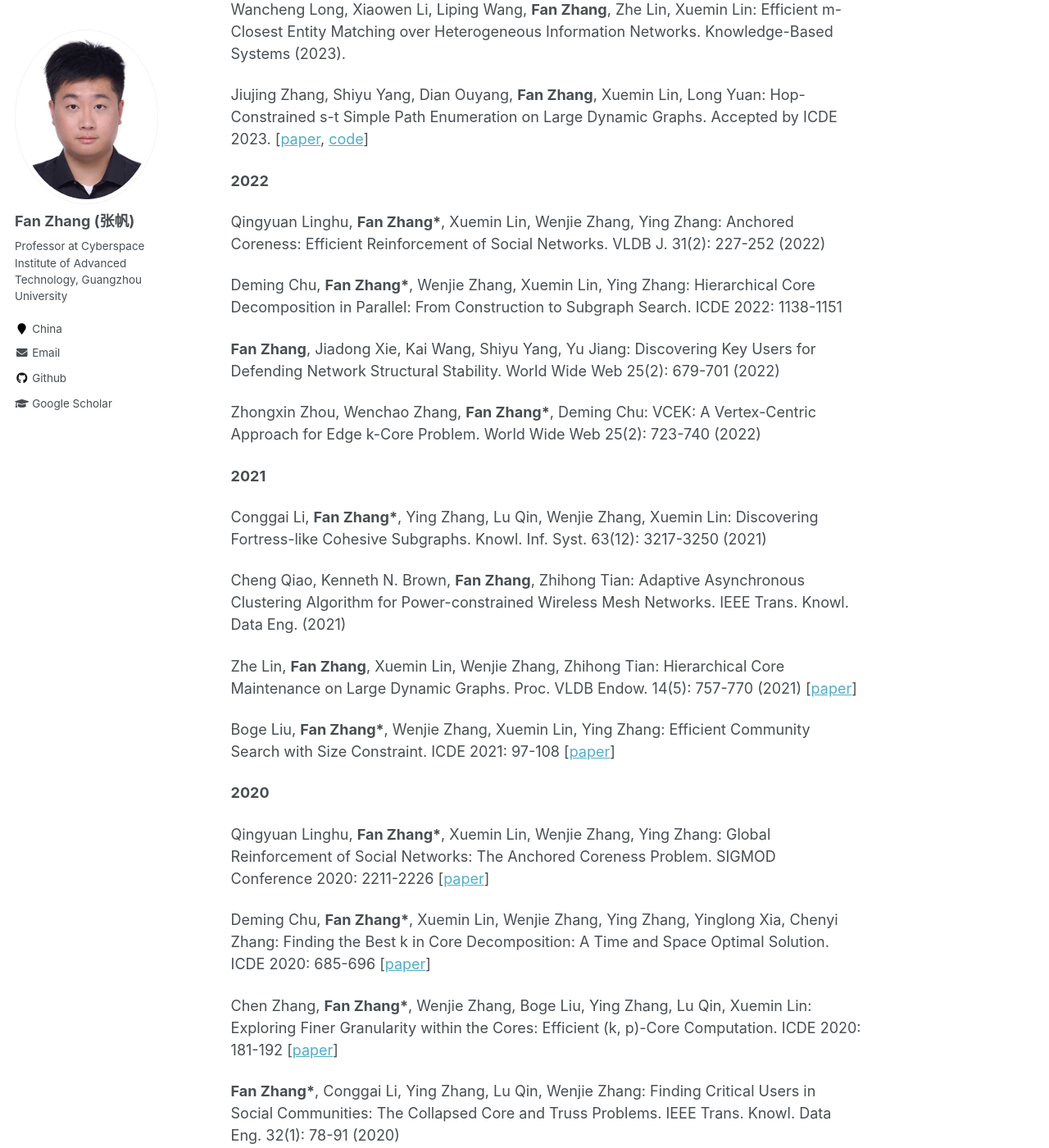
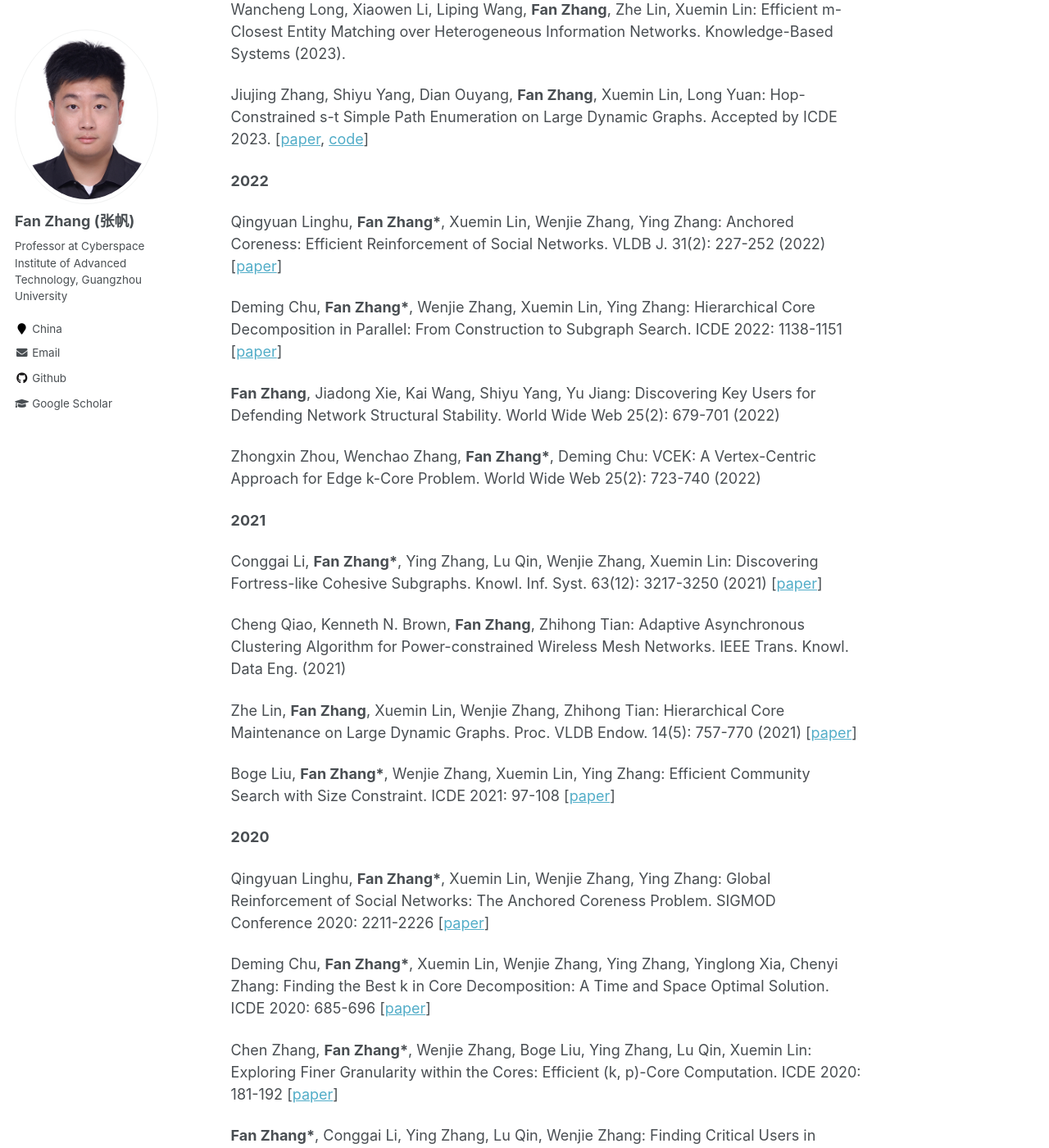
Before and after one commit to fanzhangcs/fanzhangcs.github.io, a Jekyll site: the page built from _pages/about.md, in a window 1280 px wide and 1400 px high, scrolled down 914 px. Shown: the whole window at 82% size. Built offline with Jekyll 4.4.1, drawn with Linux system fonts in a browser that asks for light colours; some of the changed text lies outside the part shown.

Commit message:
Update about.md

```diff
--- a/_pages/about.md
+++ b/_pages/about.md
@@ -32,9 +32,9 @@ Jiujing Zhang, Shiyu Yang, Dian Ouyang, **Fan Zhang**, Xuemin Lin, Long Yuan: Ho
 
 **2022**
 
-Qingyuan Linghu, **Fan Zhang\***, Xuemin Lin, Wenjie Zhang, Ying Zhang: Anchored Coreness: Efficient Reinforcement of Social Networks. VLDB J. 31(2): 227-252 (2022)
+Qingyuan Linghu, **Fan Zhang\***, Xuemin Lin, Wenjie Zhang, Ying Zhang: Anchored Coreness: Efficient Reinforcement of Social Networks. VLDB J. 31(2): 227-252 (2022) [[paper](/papers/2021_vldbj_acoreness.pdf)]
 
-Deming Chu, **Fan Zhang\***, Wenjie Zhang, Xuemin Lin, Ying Zhang: Hierarchical Core Decomposition in Parallel: From Construction to Subgraph Search. ICDE 2022: 1138-1151
+Deming Chu, **Fan Zhang\***, Wenjie Zhang, Xuemin Lin, Ying Zhang: Hierarchical Core Decomposition in Parallel: From Construction to Subgraph Search. ICDE 2022: 1138-1151 [[paper](/papers/2022_icde_hcdp.pdf)]
 
 **Fan Zhang**, Jiadong Xie, Kai Wang, Shiyu Yang, Yu Jiang: Discovering Key Users for Defending Network Structural Stability. World Wide Web 25(2): 679-701 (2022)
 
@@ -42,33 +42,33 @@ Zhongxin Zhou, Wenchao Zhang, **Fan Zhang\***, Deming Chu: VCEK: A Vertex-Centri
 
 **2021**
 
-Conggai Li, **Fan Zhang\***, Ying Zhang, Lu Qin, Wenjie Zhang, Xuemin Lin: Discovering Fortress-like Cohesive Subgraphs. Knowl. Inf. Syst. 63(12): 3217-3250 (2021)
+Conggai Li, **Fan Zhang\***, Ying Zhang, Lu Qin, Wenjie Zhang, Xuemin Lin: Discovering Fortress-like Cohesive Subgraphs. Knowl. Inf. Syst. 63(12): 3217-3250 (2021) [[paper](/papers/2021_kais_pc.pdf)]
 
 Cheng Qiao, Kenneth N. Brown, **Fan Zhang**, Zhihong Tian: Adaptive Asynchronous Clustering Algorithm for Power-constrained Wireless Mesh Networks. IEEE Trans. Knowl. Data Eng. (2021)
 
-Zhe Lin, **Fan Zhang**, Xuemin Lin, Wenjie Zhang, Zhihong Tian: Hierarchical Core Maintenance on Large Dynamic Graphs. Proc. VLDB Endow. 14(5): 757-770 (2021) [[paper](http://vldb.org/pvldb/vol14/p757-zhang.pdf)]
+Zhe Lin, **Fan Zhang**, Xuemin Lin, Wenjie Zhang, Zhihong Tian: Hierarchical Core Maintenance on Large Dynamic Graphs. Proc. VLDB Endow. 14(5): 757-770 (2021) [[paper](/papers/2021_vldb_coremaintain.pdf)]
 
-Boge Liu, **Fan Zhang\***, Wenjie Zhang, Xuemin Lin, Ying Zhang: Efficient Community Search with Size Constraint. ICDE 2021: 97-108 [[paper](https://drive.google.com/file/d/177UWvJUXNOEj7tLyin-eA5229gwKjXEk/view)]
+Boge Liu, **Fan Zhang\***, Wenjie Zhang, Xuemin Lin, Ying Zhang: Efficient Community Search with Size Constraint. ICDE 2021: 97-108 [[paper](/papers/2021_icde_ktsearch.pdf)]
 
 **2020**
 
-Qingyuan Linghu, **Fan Zhang\***, Xuemin Lin, Wenjie Zhang, Ying Zhang: Global Reinforcement of Social Networks: The Anchored Coreness Problem. SIGMOD Conference 2020: 2211-2226 [[paper](https://drive.google.com/file/d/1fwNa8Luc4J7hDwg3wJLkNAN75GtkoWeN/view)]
+Qingyuan Linghu, **Fan Zhang\***, Xuemin Lin, Wenjie Zhang, Ying Zhang: Global Reinforcement of Social Networks: The Anchored Coreness Problem. SIGMOD Conference 2020: 2211-2226 [[paper](/papers/2020_sigmod_acoreness.pdf)]
 
-Deming Chu, **Fan Zhang\***, Xuemin Lin, Wenjie Zhang, Ying Zhang, Yinglong Xia, Chenyi Zhang: Finding the Best k in Core Decomposition: A Time and Space Optimal Solution. ICDE 2020: 685-696 [[paper](https://drive.google.com/file/d/1nOgBso7BR2Zfm_G9azJh9at_CaJV2hk0/view)]
+Deming Chu, **Fan Zhang\***, Xuemin Lin, Wenjie Zhang, Ying Zhang, Yinglong Xia, Chenyi Zhang: Finding the Best k in Core Decomposition: A Time and Space Optimal Solution. ICDE 2020: 685-696 [[paper](/papers/2020_icde_bestk.pdf)]
 
-Chen Zhang, **Fan Zhang\***, Wenjie Zhang, Boge Liu, Ying Zhang, Lu Qin, Xuemin Lin: Exploring Finer Granularity within the Cores: Efficient (k, p)-Core Computation. ICDE 2020: 181-192 [[paper](https://drive.google.com/file/d/1pQZE7cHhO-n-plWAR25Op5nwtBolaaO2/view)]
+Chen Zhang, **Fan Zhang\***, Wenjie Zhang, Boge Liu, Ying Zhang, Lu Qin, Xuemin Lin: Exploring Finer Granularity within the Cores: Efficient (k, p)-Core Computation. ICDE 2020: 181-192 [[paper](/papers/2020_icde_kpcore.pdf)]
 
-**Fan Zhang\***, Conggai Li, Ying Zhang, Lu Qin, Wenjie Zhang: Finding Critical Users in Social Communities: The Collapsed Core and Truss Problems. IEEE Trans. Knowl. Data Eng. 32(1): 78-91 (2020)
+**Fan Zhang\***, Conggai Li, Ying Zhang, Lu Qin, Wenjie Zhang: Finding Critical Users in Social Communities: The Collapsed Core and Truss Problems. IEEE Trans. Knowl. Data Eng. 32(1): 78-91 (2020) [[paper](/papers/2020_tkde_ckt.pdf)]
 
 Maryam Ghafouri, Kai Wang, **Fan Zhang**, Ying Zhang, Xuemin Lin: Efficient Graph Hierarchical Decomposition with User Engagement and Tie Strength. DASFAA (2) 2020: 448-465
 
 **2019**
 
-Conggai Li, **Fan Zhang\***, Ying Zhang, Lu Qin, Wenjie Zhang, Xuemin Lin: Efficient Progressive Minimum k-core Search. Proc. VLDB Endow. 13(3): 362-375 (2019) [[paper](https://drive.google.com/file/d/1-jZZNwKndw5AS3BIDnhN-dqCd2fBtHry/view)]
+Conggai Li, **Fan Zhang\***, Ying Zhang, Lu Qin, Wenjie Zhang, Xuemin Lin: Efficient Progressive Minimum k-core Search. Proc. VLDB Endow. 13(3): 362-375 (2019) [[paper](/papers/2019_vldb_minkc.pdf)]
 
-**Fan Zhang\***, Xuemin Lin, Ying Zhang, Lu Qin, Wenjie Zhang: Efficient community discovery with user engagement and similarity. VLDB J. 28(6): 987-1012 (2019) [[paper](https://drive.google.com/file/d/1yA10kA9a6MCj9meaBS2v9Hanh_HjDRM8/view)]
+**Fan Zhang\***, Xuemin Lin, Ying Zhang, Lu Qin, Wenjie Zhang: Efficient community discovery with user engagement and similarity. VLDB J. 28(6): 987-1012 (2019) [[paper](/papers/2019_vldbj_krcore.pdf)]
 
-Zhongxin Zhou, **Fan Zhang\***, Xuemin Lin, Wenjie Zhang, Chen Chen: K-Core Maximization: An Edge Addition Approach. IJCAI 2019: 4867-4873 [[paper](https://drive.google.com/file/d/10Z73GyLEdoUDWFHdWY00LMhfwLtDnGVn/view)]
+Zhongxin Zhou, **Fan Zhang\***, Xuemin Lin, Wenjie Zhang, Chen Chen: K-Core Maximization: An Edge Addition Approach. IJCAI 2019: 4867-4873 [[paper](/papers/2019_ijcai_edgekc.pdf)]
 
 Weijie Zhu, Mengqi Zhang, Chen Chen, Xiaoyang Wang, **Fan Zhang**, Xuemin Lin: Pivotal Relationship Identification: The K-Truss Minimization Problem. IJCAI 2019: 4874-4880
 
@@ -82,9 +82,9 @@ Wanqi Liu, Dong Wen, Hanchen Wang, **Fan Zhang**, Xubo Wang: Skyline Nearest Nei
 
 **2018**
 
-**Fan Zhang**, Ying Zhang, Lu Qin, Wenjie Zhang, Xuemin Lin: Efficiently Reinforcing Social Networks over User Engagement and Tie Strength. ICDE 2018: 557-568 [[paper](https://drive.google.com/file/d/1uSYySw-0Y64N-Mv-9d46YQtxnFxkY5TQ/view)]
+**Fan Zhang**, Ying Zhang, Lu Qin, Wenjie Zhang, Xuemin Lin: Efficiently Reinforcing Social Networks over User Engagement and Tie Strength. ICDE 2018: 557-568 [[paper](/papers/2018_icde_akt.pdf)]
 
-**Fan Zhang**, Long Yuan, Ying Zhang, Lu Qin, Xuemin Lin, Alexander Zhou: Discovering Strong Communities with User Engagement and Tie Strength. DASFAA (1) 2018: 425-441 [[paper](https://drive.google.com/file/d/1HH3A0WPKFhM3MirE2hMaXwKdblIEiBRK/view)]
+**Fan Zhang**, Long Yuan, Ying Zhang, Lu Qin, Xuemin Lin, Alexander Zhou: Discovering Strong Communities with User Engagement and Tie Strength. DASFAA (1) 2018: 425-441 [[paper](/papers/2018_dasfaa_kscore.pdf)]
 
 Zhu Qing, Long Yuan, **Fan Zhang**, Lu Qin, Xuemin Lin, Wenjie Zhang: External Topological Sorting in Large Graphs. DASFAA (1) 2018: 203-220
 
@@ -94,11 +94,11 @@ Alexander Zhou, **Fan Zhang**, Long Yuan, Ying Zhang, Xuemin Lin: Finding Maxima
 
 **2017**
 
-**Fan Zhang**, Wenjie Zhang, Ying Zhang, Lu Qin, Xuemin Lin: OLAK: An Efficient Algorithm to Prevent Unraveling in Social Networks. Proc. VLDB Endow. 10(6): 649-660 (2017) [[paper](https://drive.google.com/file/d/1m3XJ8Slr1Klrwxwo3ACBnkdTG2MFQMgO/view)]
+**Fan Zhang**, Wenjie Zhang, Ying Zhang, Lu Qin, Xuemin Lin: OLAK: An Efficient Algorithm to Prevent Unraveling in Social Networks. Proc. VLDB Endow. 10(6): 649-660 (2017) [[paper](/papers/2017_vldb_olak.pdf)]
 
-**Fan Zhang**, Ying Zhang, Lu Qin, Wenjie Zhang, Xuemin Lin: When Engagement Meets Similarity: Efficient (k, r)-Core Computation on Social Networks. Proc. VLDB Endow. 10(10): 998-1009 (2017) [[paper](https://drive.google.com/file/d/1TDzqTF0PppPJW09TkhWz90esHJzBhMTG/view)]
+**Fan Zhang**, Ying Zhang, Lu Qin, Wenjie Zhang, Xuemin Lin: When Engagement Meets Similarity: Efficient (k, r)-Core Computation on Social Networks. Proc. VLDB Endow. 10(10): 998-1009 (2017) [[paper](/papers/2017_vldb_krcore.pdf)]
 
-**Fan Zhang**, Ying Zhang, Lu Qin, Wenjie Zhang, Xuemin Lin: Finding Critical Users for Social Network Engagement: The Collapsed k-Core Problem. AAAI 2017: 245-251 [[paper](https://drive.google.com/file/d/1nUC1TPHRVAmw-Ip8aGvBRyNb0otTK2ZP/view)]
+**Fan Zhang**, Ying Zhang, Lu Qin, Wenjie Zhang, Xuemin Lin: Finding Critical Users for Social Network Engagement: The Collapsed k-Core Problem. AAAI 2017: 245-251 [[paper](/papers/2017_vldb_krcore.pdf)]
 
 Tutorials
 ======
```
